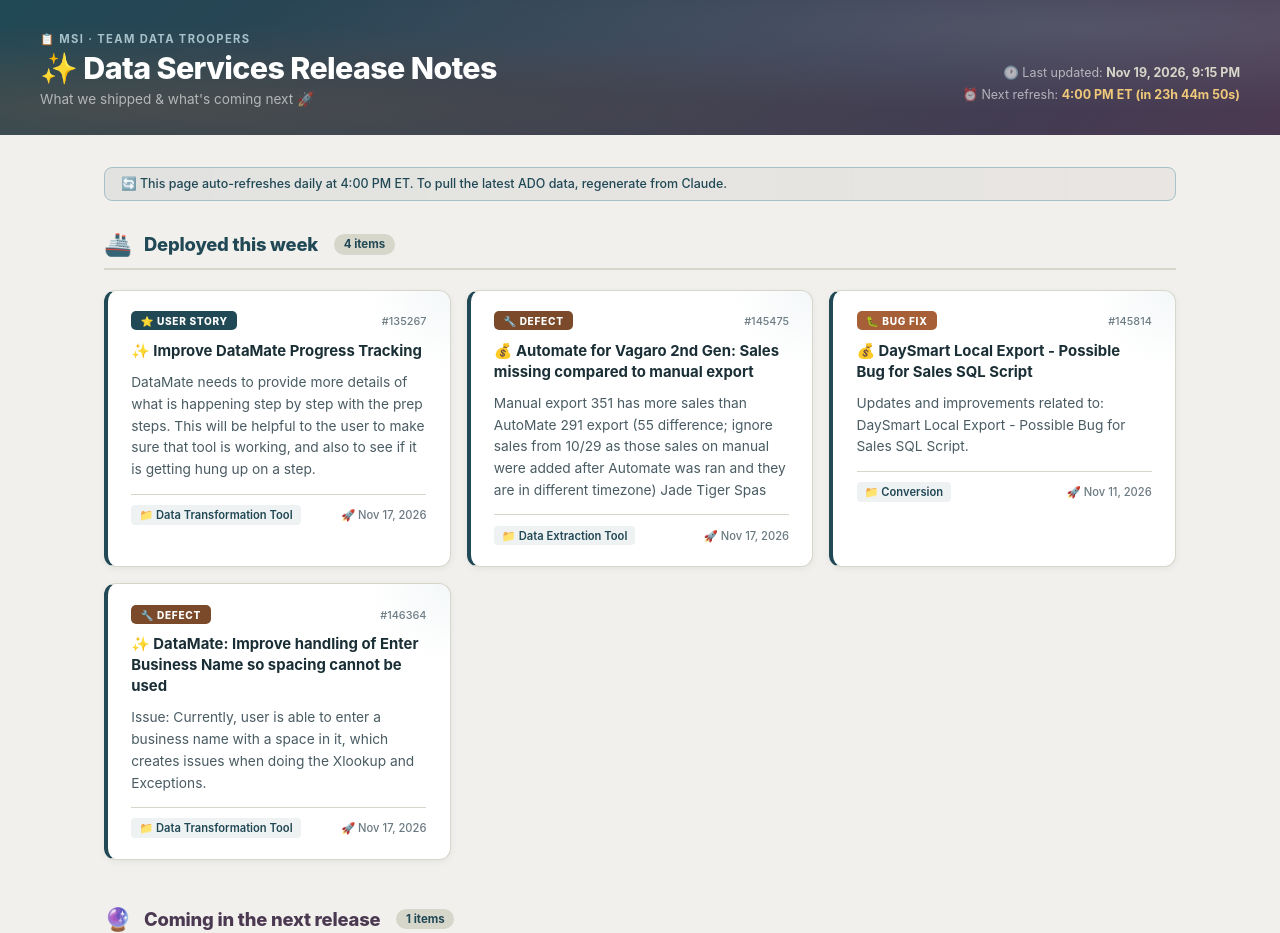
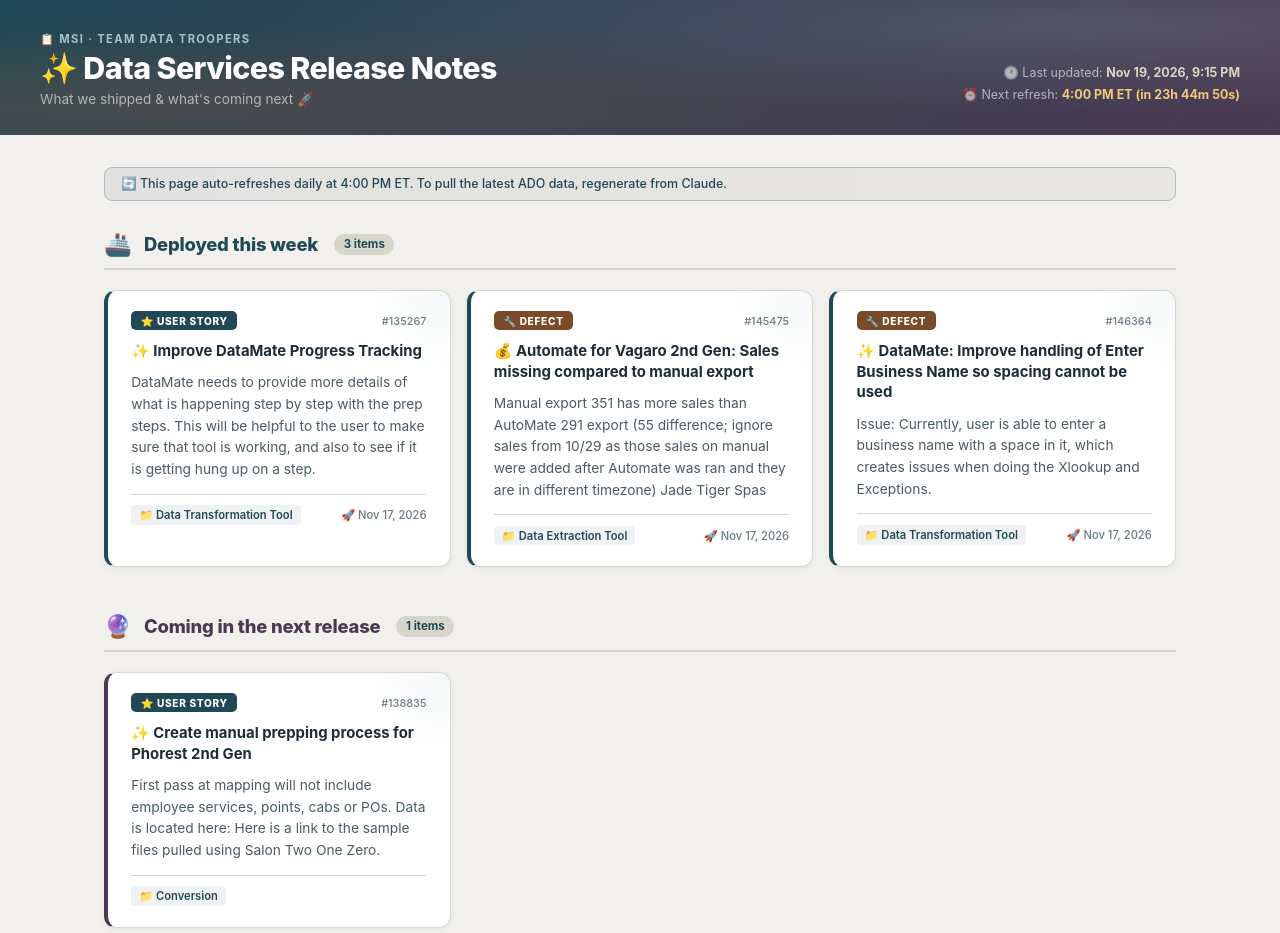
Before and after one commit to toriladen/ds-release-notes, a plain HTML site: page index.html in a window 1280 px wide. Shown: the top 933 px of the page. Drawn offline with Linux system fonts and the light colour scheme.

Commit message:
Auto-refresh: 2026-11-19 release notes update (fallback)

```diff
--- a/index.html
+++ b/index.html
@@ -1,4 +1,4 @@
-<!-- Generated: 2026-11-18 16:19 -->
+<!-- Generated: 2026-11-19 16:15 -->
 <!DOCTYPE html>
 <html lang="en">
 <head>
@@ -77,7 +77,7 @@
     <div class="section-header">
       <span class="section-emoji">&#128674;</span>
       <h2>Deployed this week</h2>
-      <span class="count">4 items</span>
+      <span class="count">3 items</span>
     </div>
     <div class="cards">      <div class="card">
         <div class="card-top">
@@ -101,18 +101,6 @@
         <div class="card-footer">
           <span class="area-path">&#128193; Data Extraction Tool</span>
           <span class="date-chip">&#128640; Nov 17, 2026</span>
-        </div>
-      </div>
-      <div class="card">
-        <div class="card-top">
-          <span class="badge badge-bug">&#128027; Bug Fix</span>
-          <span class="wi-id">#145814</span>
-        </div>
-        <div class="card-title">&#128176; DaySmart Local Export - Possible Bug for Sales SQL Script</div>
-        <div class="card-blurb">Updates and improvements related to: DaySmart Local Export - Possible Bug for Sales SQL Script.</div>
-        <div class="card-footer">
-          <span class="area-path">&#128193; Conversion</span>
-          <span class="date-chip">&#128640; Nov 11, 2026</span>
         </div>
       </div>
       <div class="card">
```
